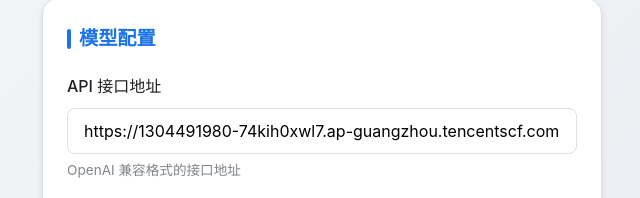
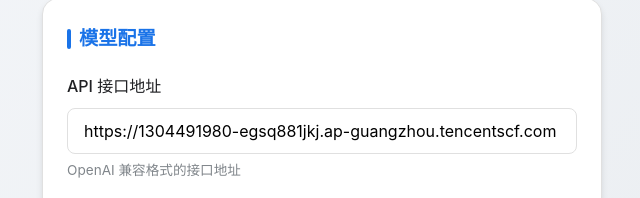
Before and after one commit to huiyi95580/traehub, a plain HTML site: page settings.html in a window 1280 px wide. Shown: the part 258-456 px from the top of the page, 318-958 px from the left. Drawn offline with Linux system fonts and the light colour scheme.

Commit message:
Add files via upload

```diff
--- a/settings.html
+++ b/settings.html
@@ -347,7 +347,7 @@
 
     <script>
         const DEFAULT_CONFIG = {
-            apiEndpoint: 'https://1304491980-74kih0xwl7.ap-guangzhou.tencentscf.com',
+            apiEndpoint: 'https://1304491980-egsq881jkj.ap-guangzhou.tencentscf.com',
             apiKey: 'sk-bSYgXYhVwWDoPkesSpakp05wpZKHsFBjCGXpiWVxU40etYL0',
             modelName: 'hy3'
         };
```
Also changed, not shown: index.html (+1 -1 lines).
